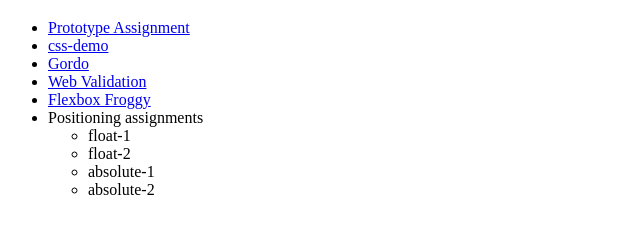
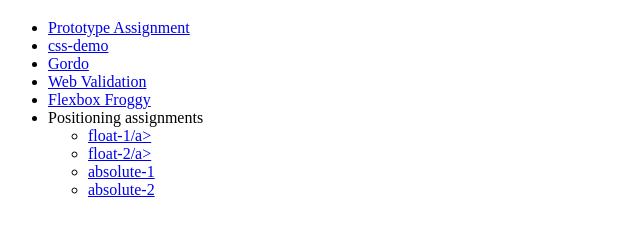
Before and after one commit to Ama7733/it-topaz, a plain HTML site: page index.html in a window 1280 px wide. Shown: the part 61-294 px from the top of the page, without its empty margins (0-640 px from the left). Drawn offline with Linux system fonts and the light colour scheme.

Commit message:
positioning

```diff
--- a/index.html
+++ b/index.html
@@ -19,10 +19,10 @@
         <li><a href="assets/img/flexbox.PNG"> Flexbox Froggy</a></li>
         <li> Positioning assignments
           <ul>
-            <li><a href="positioning/float-1.html"></a>float-1</li>
-            <li><a href="positioning/float-2.html"></a>float-2</li>
-            <li><a href="positioning/absolute-1.html"></a>absolute-1</li>
-            <li><a href="positioning/absolute-2.html"></a>absolute-2</li>
+            <li><a href="positioning/float-1.html">float-1/a></li>
+            <li><a href="positioning/float-2.html">float-2/a></li>
+            <li><a href="positioning/absolute-1.html">absolute-1</a></li>
+            <li><a href="positioning/absolute-2.html">absolute-2</a></li>
           </ul>
         </li>
   </ul>
```
